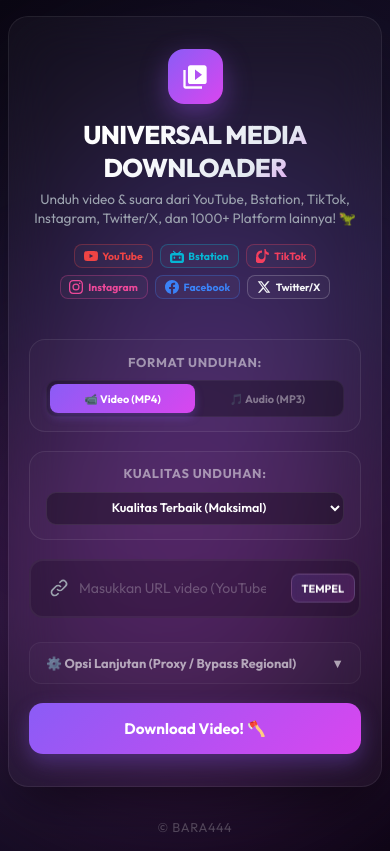
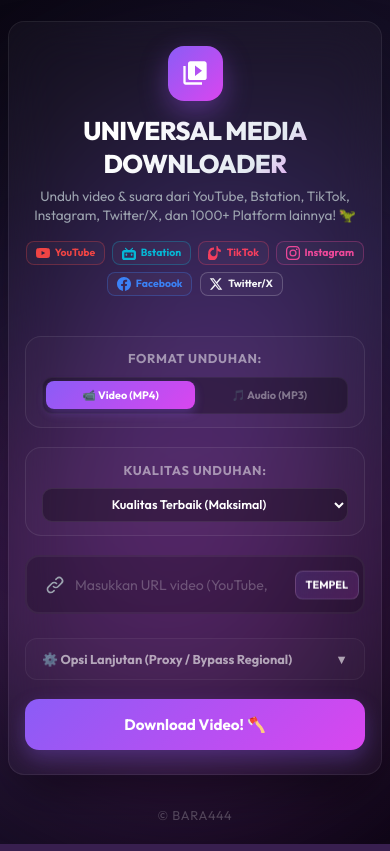
Before and after one commit to 23Barajapu/media-downloader, a Flask app: page / in a window 390 px wide. Run offline with Flask 2, Linux system fonts and the light colour scheme.

Commit message:
Fix mobile responsiveness padding

```diff
--- a/templates/index.html
+++ b/templates/index.html
@@ -748,12 +748,12 @@
         /* ========================================== */
         @media (max-width: 640px) {
             body {
-                padding: 1rem 0.5rem;
+                padding: 0.5rem;
             }
 
             .card {
-                padding: 2rem 1.25rem;
-                border-radius: 20px;
+                padding: 1.5rem 1rem;
+                border-radius: 16px;
             }
 
             h1 {
```
